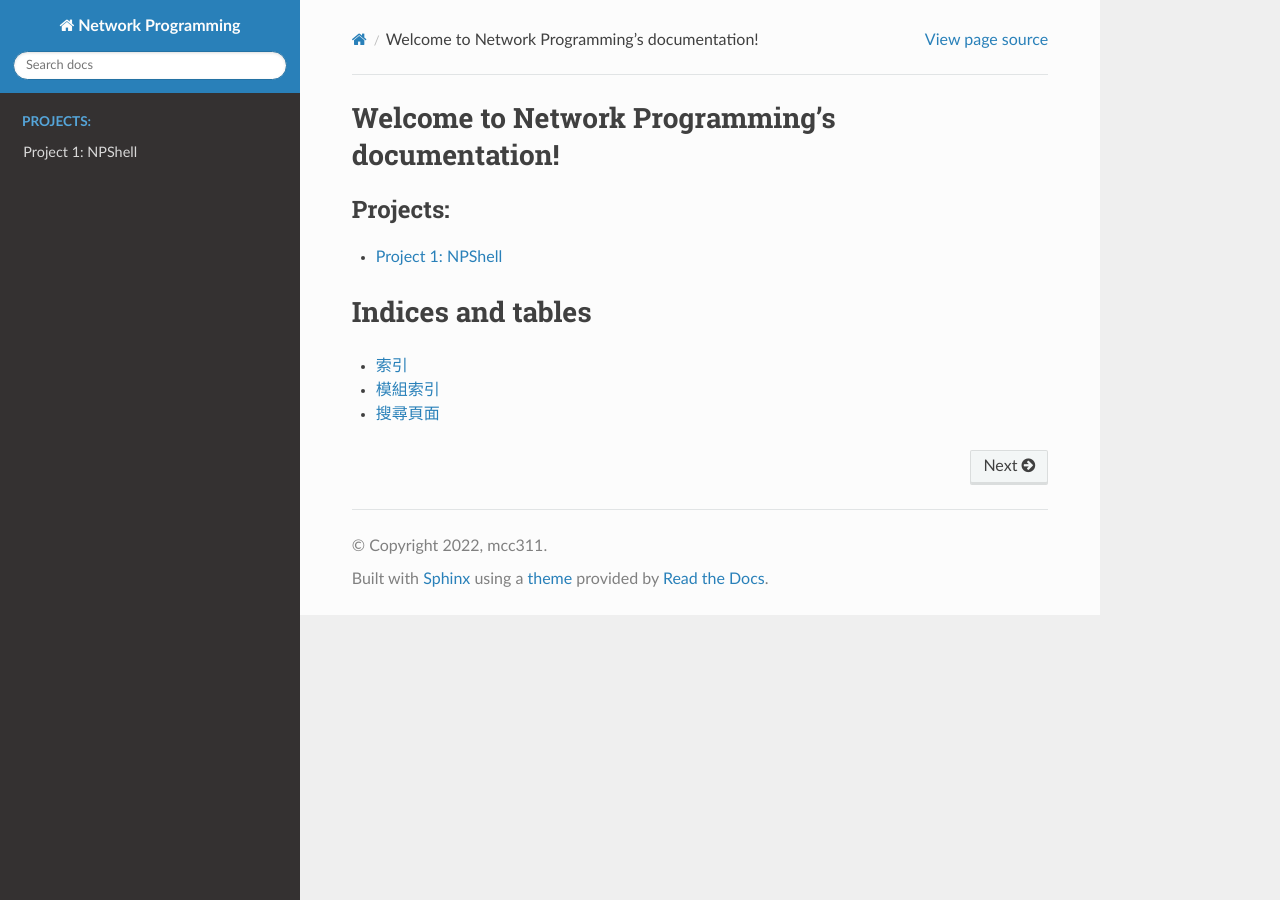
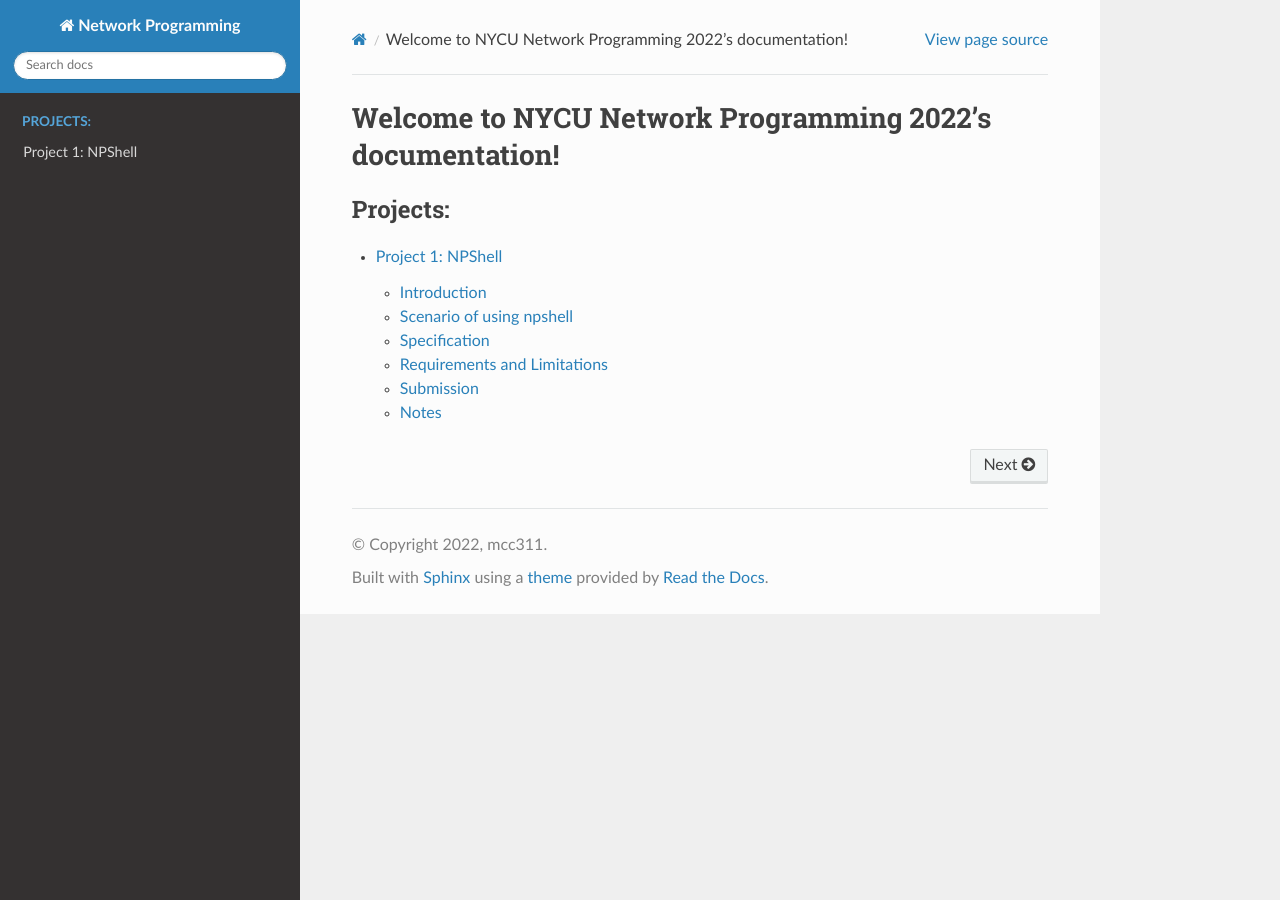
Before and after one commit to mcc311/nycu-np-111-1, a Sphinx documentation site: the page built from docs/source/index.rst, in a window 1280 px wide. Built offline with Sphinx 7.4.7 and the Read the Docs theme 2.0.0, drawn with Linux system fonts in a browser that asks for light colours.

Commit message:
adjust substitude string in p1

```diff
--- a/docs/source/Project1.rst
+++ b/docs/source/Project1.rst
@@ -330,7 +330,7 @@
 2. You need implement a special piping mechanism, called **numbered pipe.** There are two types of numbered pipe **(cmd |N and cmd !N)**.
 3. **|N** means the **STDOUT** of the left hand side command will be piped to **the first command of the next N-th line**, where 1 ≤ N ≤ 1000.
 4. **!N** means both **STDOUT** and **STDERR** of the left hand side command will be piped to **the first command of the next N-th line**, where 1 ≤ N ≤ 1000.
-5. If |N and !N occurs in the middle, then the number starts counting from the same line.
+5. If \|N and !N occurs in the middle, then the number starts counting from the same line.
 6. The line with build-in command or unknown command also counts as one line for numbered pipe, but the empty line does not.
 
   .. collapse:: Example:
@@ -440,8 +440,7 @@
       bin:.
 
 7. You should **NOT** manage environment variables by yourself. Functions like ``getenv()`` and ``setenv()`` are **allowed**.
-8. The commands ``noop``, ``number``, ``removetag``, and ``removetag0`` are offered by TA. Please
-download them from E3 and compile.
+8. The commands ``noop``, ``number``, ``removetag``, and ``removetag0`` are offered by TA. Please download them from E3 and compile.
 
   .. collapse:: Example:
     :open:
@@ -506,6 +505,7 @@
 -----
 
 1. We take plagiarism SERIOUSLY.
+
   .. danger::
 
     **You will get zero points on this project for plagiarism.**
--- a/docs/source/conf.py
+++ b/docs/source/conf.py
@@ -27,7 +27,12 @@
 # -- Const string settings ---------------------------------------------------
 
 # default_student_id = 309554042
-rst_epilog = '.. |workspace| replace:: %s' % "nycu-np-2022"
+rst_epilog = """
+.. |workspace| replace:: nycu-np-2022
+.. |Project_Name| replace:: NYCU Network Programming 2022
+"""
+
+
 
 # -- General configuration ---------------------------------------------------
 
--- a/docs/source/index.rst
+++ b/docs/source/index.rst
@@ -3,20 +3,11 @@
    You can adapt this file completely to your liking, but it should at least
    contain the root `toctree` directive.
 
-Welcome to Network Programming's documentation!
+Welcome to |Project_Name|'s documentation!
 ===============================================
 
 .. toctree::
-   :maxdepth: 1
+   :maxdepth: 2
    :caption: Projects:
 
    Project1.rst
-
-
-
-Indices and tables
-==================
-
-* :ref:`genindex`
-* :ref:`modindex`
-* :ref:`search`
```
